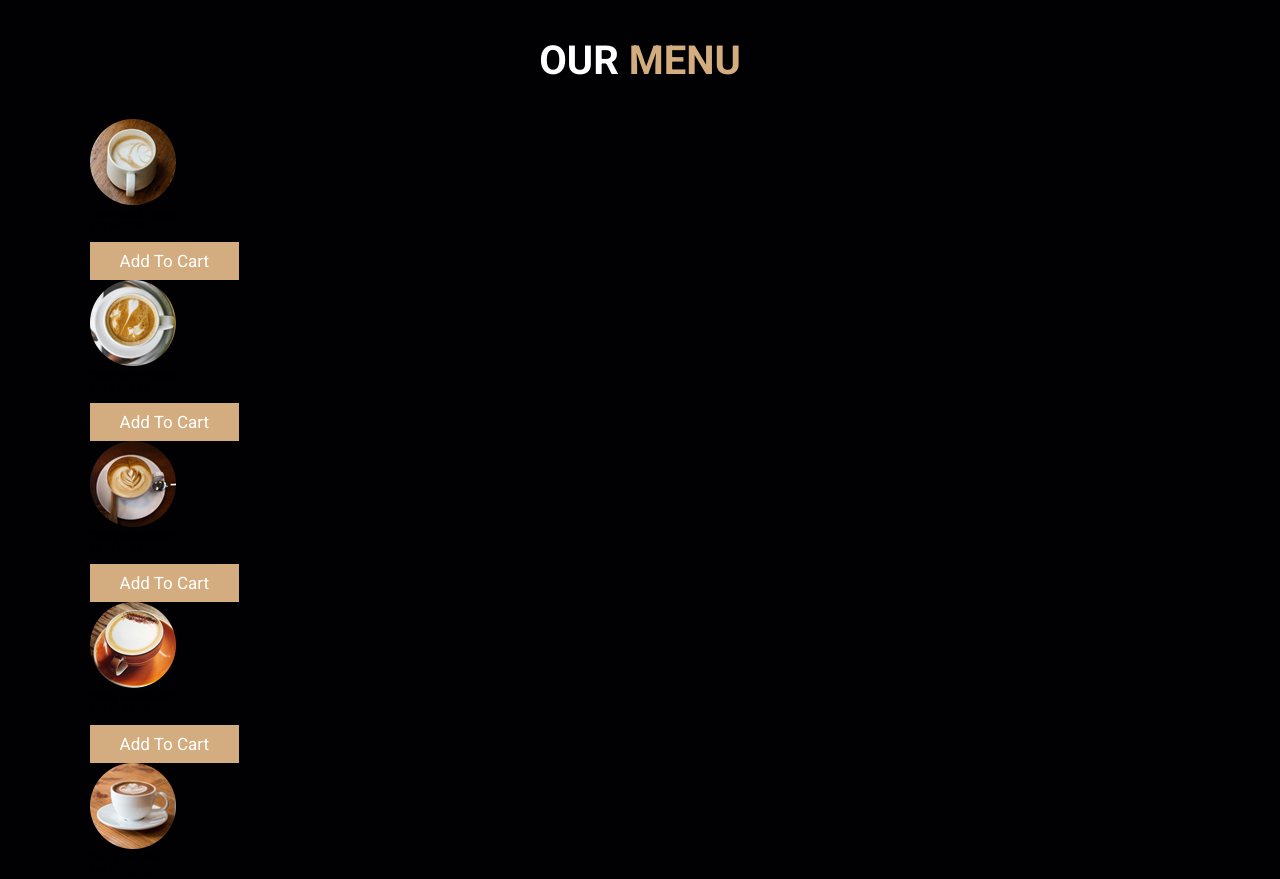
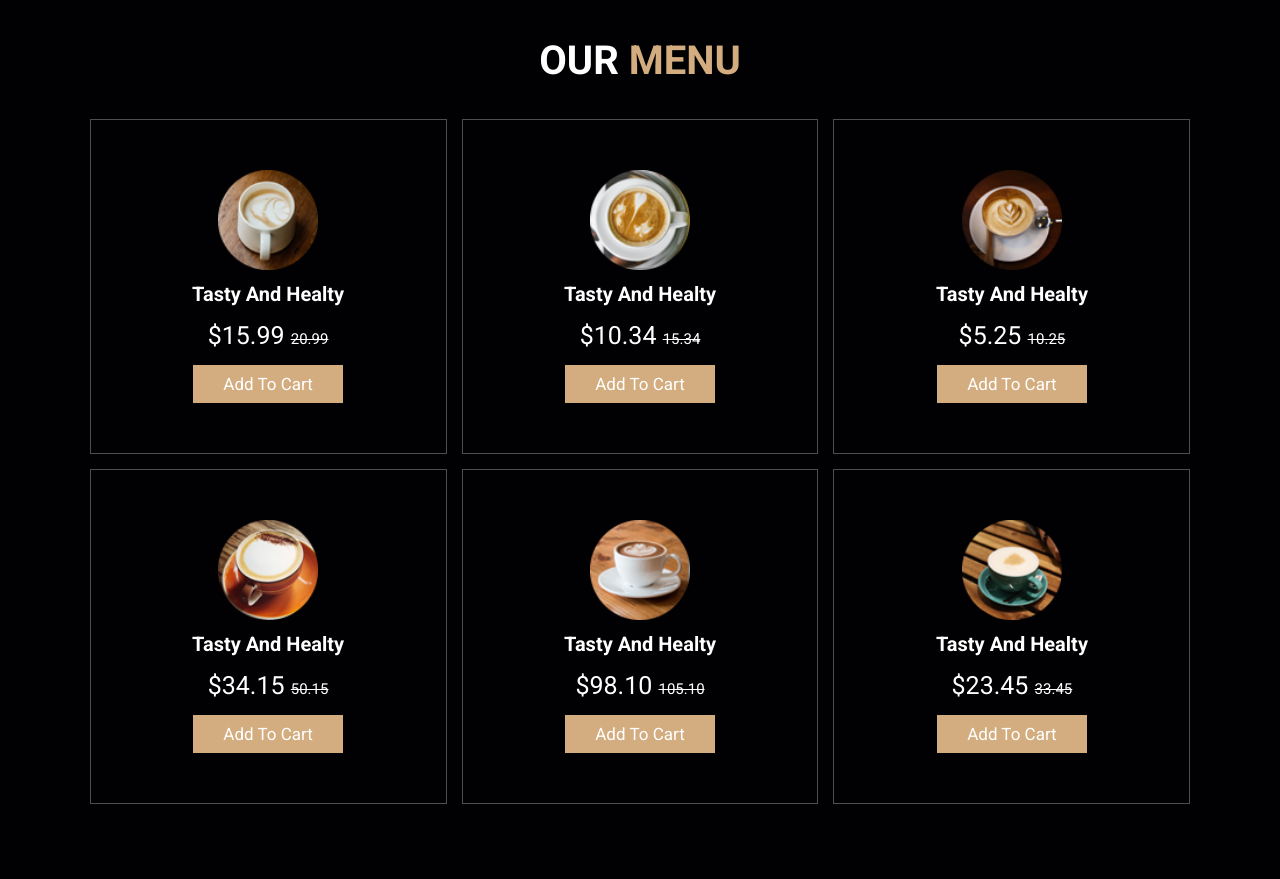
Before and after one commit to DanielCanaviriMenaWebDeveloper/Web-Site-Coffee-Shop, a plain HTML site: page index.html in a window 1280 px wide. Shown: the part 1299-2178 px from the top of the page. After the commit the page ends 2123 px from the top, so only its background shows below. Drawn offline with Linux system fonts and the light colour scheme.

Commit message:
Menu Finalizado

```diff
--- a/css/style.css
+++ b/css/style.css
@@ -345,3 +345,45 @@ header {
     padding: 1rem 0;
     line-height: 1.8;
 }
+
+/* =========== MENU =========== */
+.menu .box-container {
+    display: grid;
+    grid-template-columns: repeat(auto-fit, minmax(30rem, 1fr));
+    gap: 1.5rem;
+}
+
+.menu .box-container .box {
+    padding: 5rem;
+    text-align: center;
+    border: var(--border);
+}
+
+.menu .box-container .box img {
+    height: 10rem;
+}
+
+.menu .box-container .box h3 {
+    color: #fff;
+    font-size: 2rem;
+    padding: 1rem 0;
+}
+
+.menu .box-container .box .price {
+    color: #fff;
+    font-size: 2.5rem;
+    padding: .5rem 0;
+}
+
+.menu .box-container .box .price span {
+    font-size: 1.5rem;
+    text-decoration: line-through;
+}
+
+.menu .box-container .box:hover {
+    background: #fff;
+}
+
+.menu .box-container .box:hover > * {
+    color: var(--black);
+}
```
